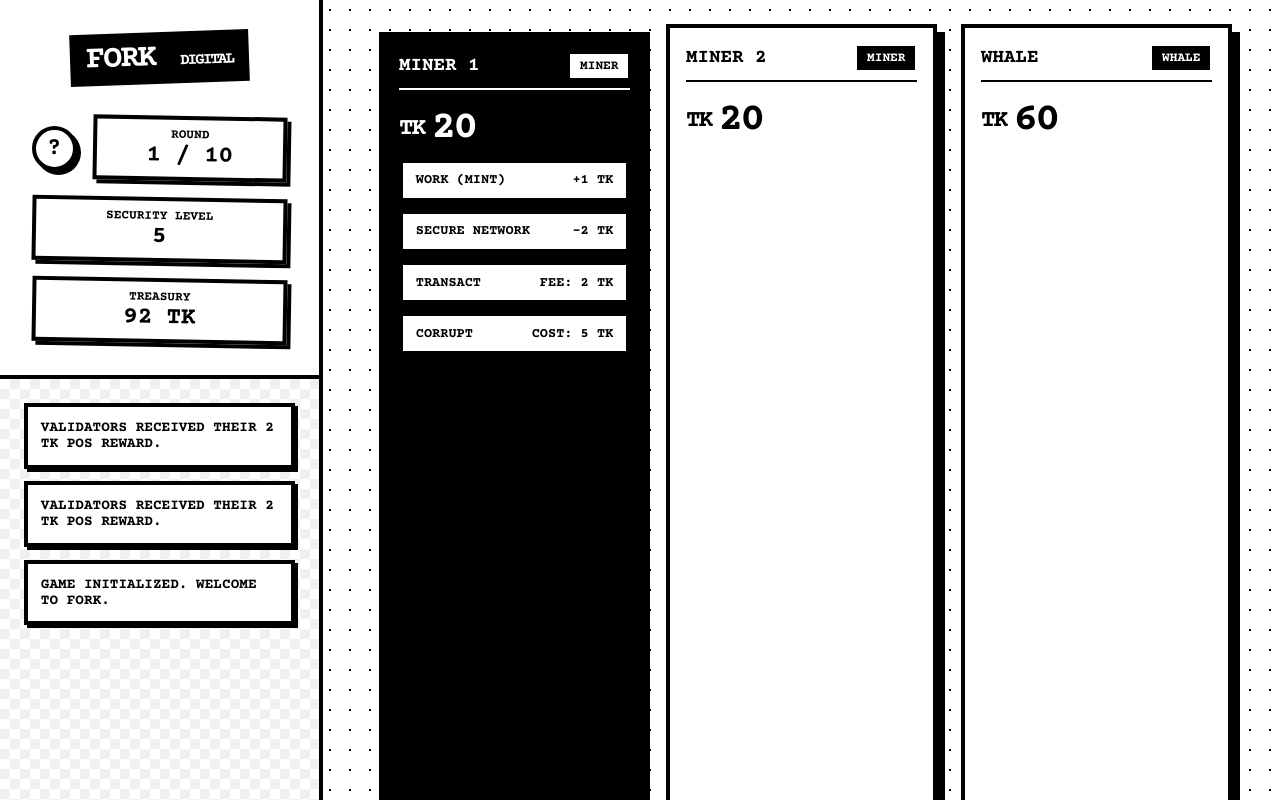
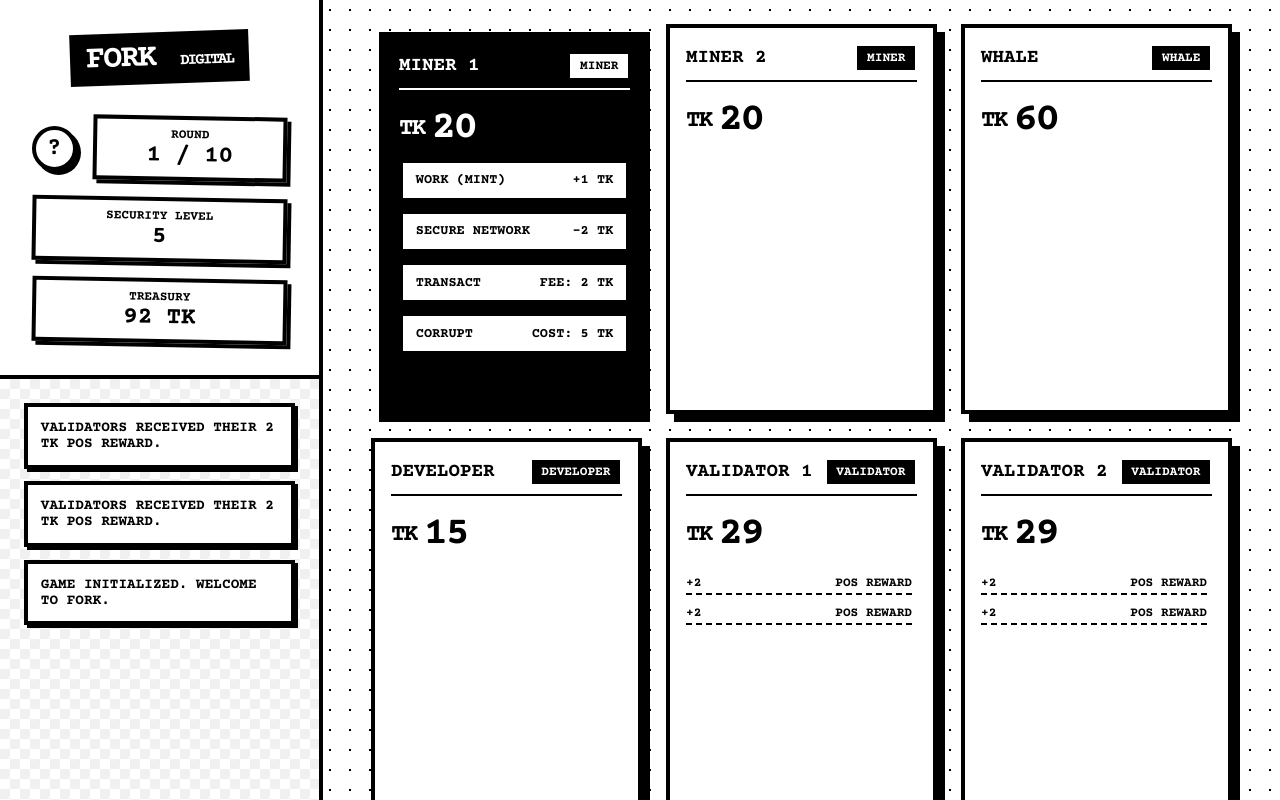
Before and after one commit to Bunyan03/Fork-sim-v1.0, a React (Vite) app in the folder fork-digital/: page / in a window 1280 px wide. Built offline with nearby package versions, Linux system fonts and the light colour scheme.

Commit message:
H change 3

```diff
--- a/fork-digital/src/index.css
+++ b/fork-digital/src/index.css
@@ -113,7 +113,7 @@ body {
   box-shadow: var(--shadow-quirky);
   transition: all 0.1s;
   position: relative;
-  min-height: 3250px;
+  min-height: 350px;
 }
 
 .player-card.active {
```
